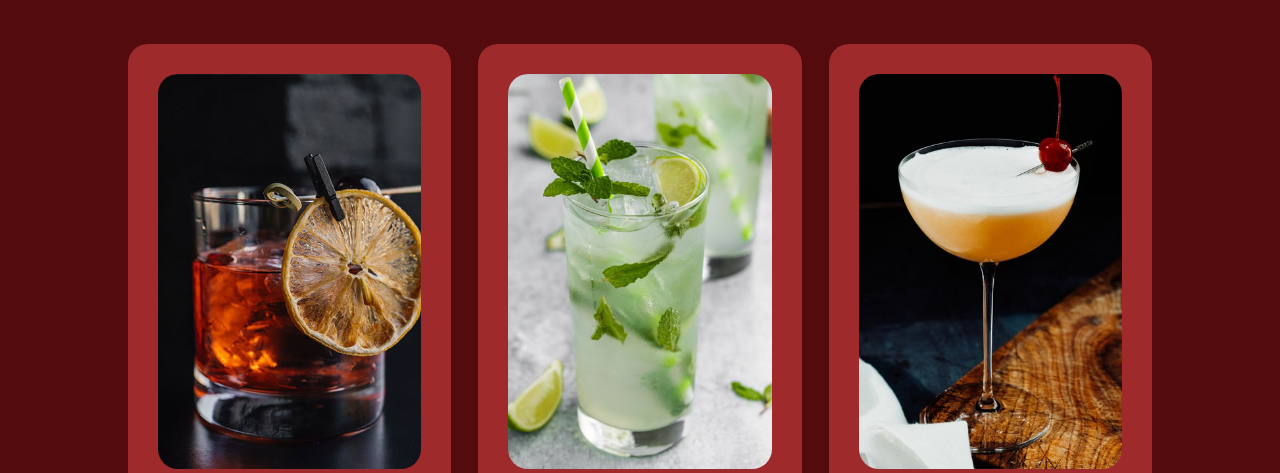
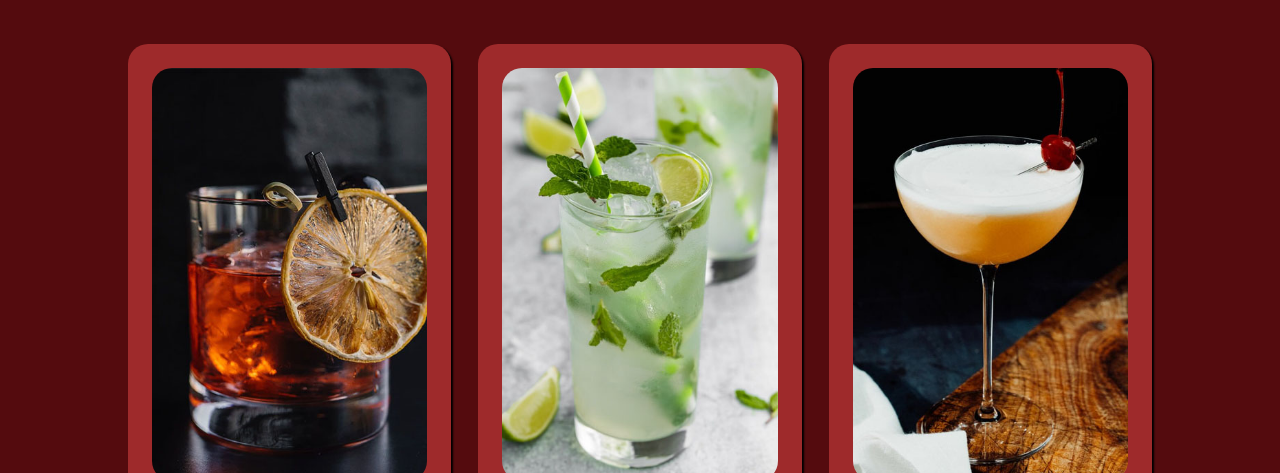
Before and after one commit to Chinkhusel14/a, a plain HTML site: page index.html in a window 1280 px wide. Shown: the part 724-1197 px from the top of the page. Drawn offline with Linux system fonts and the light colour scheme.

Commit message:
minor looks

```diff
--- a/style.css
+++ b/style.css
@@ -100,11 +100,12 @@ a {
 
 .grid-box {
     border-radius: 20px;
-    padding: 30px;
+    padding: 24px;
     background-color: #9E2A2B;
     flex: 1;
     max-width: 100%;
     box-sizing: border-box;
+    box-shadow:black 2px 2px 2px;
 
 }
 
```
